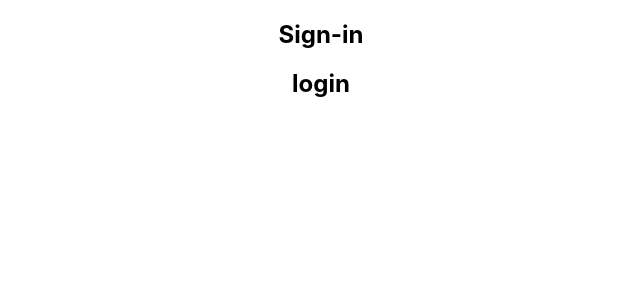
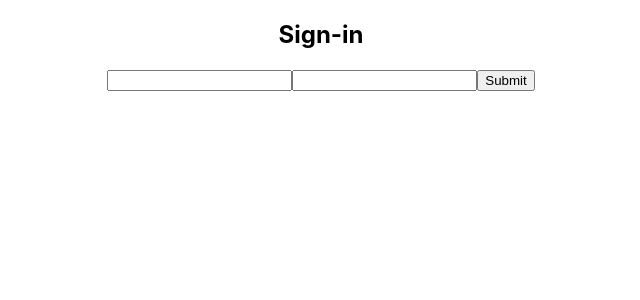
Before and after one commit to ZaveDev/anything, a React (Create React App) app: page /signin/login in a window 1280 px wide. Shown: the top 300 px of the page, without its empty margins (319-959 px from the left). Built offline with nearby package versions, Linux system fonts and the light colour scheme.

Commit message:
starting login component

```diff
--- a/src/components/pages/LoginRegister/Login.js
+++ b/src/components/pages/LoginRegister/Login.js
@@ -1,5 +1,11 @@
 import React from 'react';
 
 export default function Login() {
-  return <><h2>login</h2></>;
+  return <>
+    <div>
+      <input type="text" />
+      <input type="text" />
+      <button >Submit</button>
+    </div>
+  </>;
 }
```
